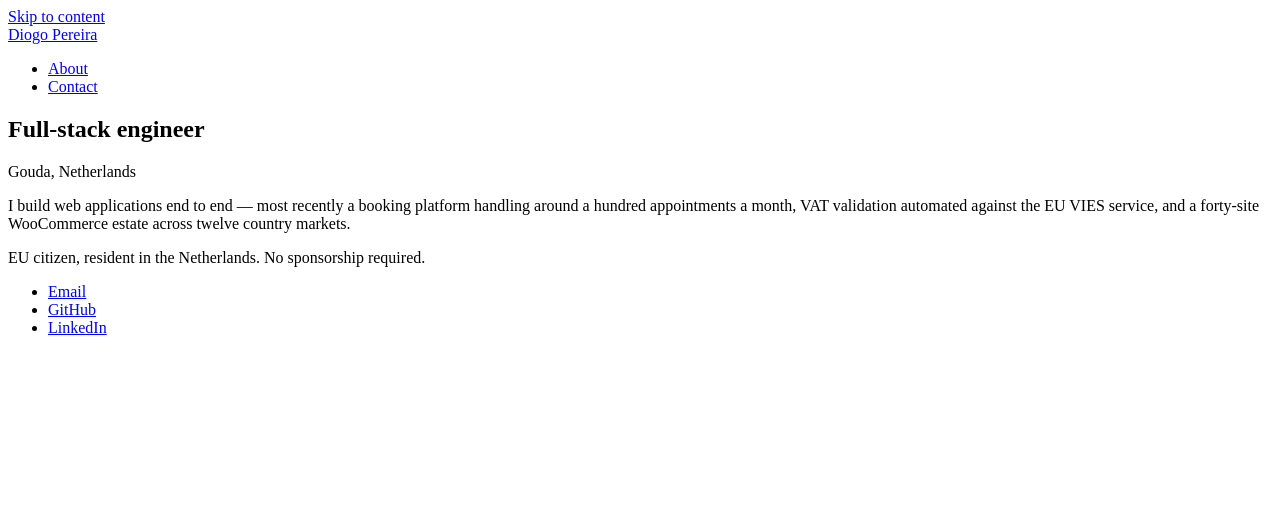
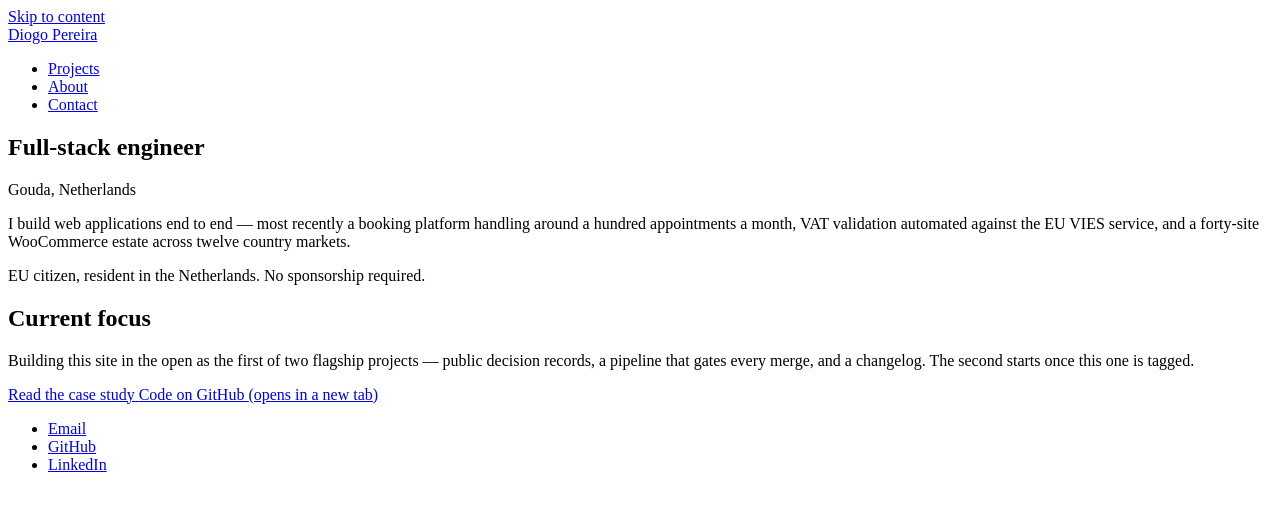
Before and after one commit to Nerddio/diogo-pereira.dev, a Nuxt app: page / in a window 1280 px wide. Shown: the top 508 px of the page. Built offline with nearby package versions, Linux system fonts and the light colour scheme.

Commit message:
feat: add a route into the projects from the home page (#60)

```diff
--- a/app/layouts/default.vue
+++ b/app/layouts/default.vue
@@ -24,6 +24,15 @@
                  information. NuxtLink sets aria-current="page" itself, which
                  covers assistive technology but not a sighted user who cannot
                  distinguish the hue. -->
+            <NuxtLink
+              to="/projects"
+              active-class="text-accent underline underline-offset-4"
+              class="hover:text-accent"
+            >
+              Projects
+            </NuxtLink>
+          </li>
+          <li>
             <NuxtLink
               to="/about"
               active-class="text-accent underline underline-offset-4"
--- a/app/pages/index.vue
+++ b/app/pages/index.vue
@@ -23,5 +23,34 @@ useSeoMeta({
     <p class="mt-4 text-lg leading-relaxed">
       EU citizen, resident in the Netherlands. No sponsorship required.
     </p>
+
+    <!-- US-12. Both links sit on this page rather than relying on the footer.
+         The acceptance criterion is about the home page, and one satisfied by
+         the layout would stop being met the day the layout changed, without
+         anything noticing. -->
+    <section class="border-rule mt-16 border-t pt-8">
+      <h2 class="font-heading text-2xl font-medium tracking-tight">Current focus</h2>
+
+      <p class="mt-4 text-lg leading-relaxed">
+        Building this site in the open as the first of two flagship projects — public decision
+        records, a pipeline that gates every merge, and a changelog. The second starts once this one
+        is tagged.
+      </p>
+
+      <p class="mt-6 flex flex-wrap gap-x-6 gap-y-2 text-lg">
+        <NuxtLink class="hover:text-accent underline underline-offset-4" to="/projects">
+          Read the case study
+        </NuxtLink>
+        <a
+          class="hover:text-accent underline underline-offset-4"
+          href="https://github.com/Nerddio"
+          target="_blank"
+          rel="noopener"
+        >
+          Code on GitHub
+          <span class="sr-only">(opens in a new tab)</span>
+        </a>
+      </p>
+    </section>
   </article>
 </template>
```
Also changed, not shown: 2 other files (tests, documents, lock files or other folders).
